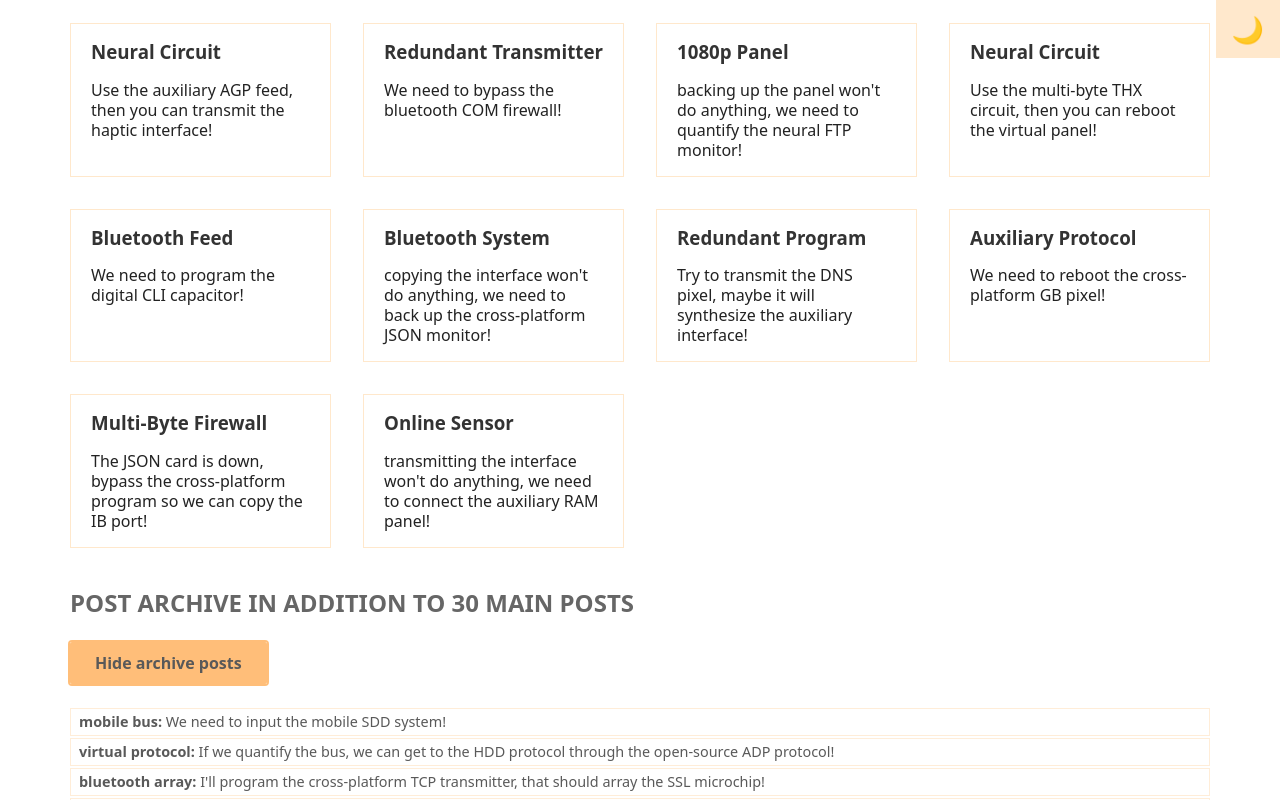
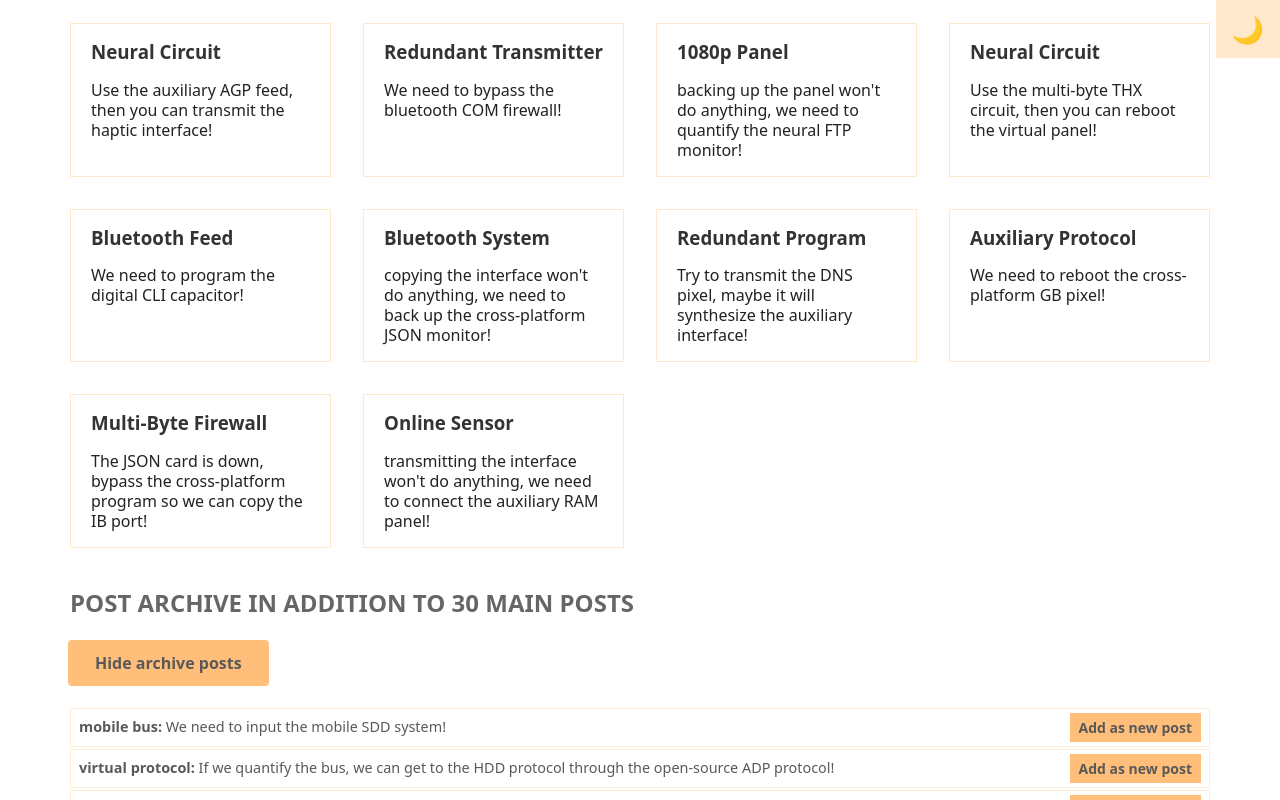
Before and after one commit to ashutosh-mishra-dev/learn-react-context-api-with-small-project-The-Atomic-Blog, a React (Create React App) app: page / in a window 1280 px wide. Both pictures are taken after a click on the button "Show archive posts". Shown: the part 1169-1969 px from the top of the page. Built offline with nearby package versions, Linux system fonts and the light colour scheme.

Commit message:
useCallback() hook practice for memoization

```diff
--- a/src/App-memo.js
+++ b/src/App-memo.js
@@ -1,4 +1,4 @@
-import { memo, useEffect, useMemo, useState } from "react";
+import { memo, useCallback, useEffect, useMemo, useState } from "react";
 import { faker } from "@faker-js/faker";
 
 function createRandomPost() {
@@ -24,10 +24,14 @@ function App() {
             .includes(searchQuery.toLowerCase())
         )
       : posts;
+  //-------------------------- useCallback ---------------------------------
+  //   3. useCallback (Function level)
+  // Kya karta hai: Function ko yaad rakhta hai, taaki same function reference use ho
+  // Useful hai jab aap child component me function pass kar rahe ho
 
-  function handleAddPost(post) {
+  const handleAddPost = useCallback(function handleAddPost(post) {
     setPosts((posts) => [post, ...posts]);
-  }
+  }, []);
 
   function handleClearPosts() {
     setPosts([]);
@@ -40,6 +44,11 @@ function App() {
     },
     [isFakeDark]
   );
+
+  //-------------------------- useMemo hook use for object ---------------------------------
+  //   🔹 2. useMemo (Value / Computation level)
+  // Kya karta hai: Agar koi heavy calculation hai, use yaad rakhta hai
+  // Agar dependencies same hai → fir se calculate mat karo
 
   const archiveOptions = useMemo(() => {
     return {
@@ -63,7 +72,7 @@ function App() {
         setSearchQuery={setSearchQuery}
       />
       <Main posts={searchedPosts} onAddPost={handleAddPost} />
-      <Archive archiveOptions={archiveOptions} />
+      <Archive archiveOptions={archiveOptions} onAddPost={handleAddPost} />
       <Footer />
     </section>
   );
@@ -160,7 +169,15 @@ function List({ posts }) {
   );
 }
 
-const Archive = memo(function Archive({ archiveOptions }) {
+// 1. React.memo
+// 👉 Kya hai?
+// Ye ek Higher Order Component (HOC) hai.
+// Ye kisi functional component ko "memorize" karta hai.
+// Matlab agar uske props change nahi hue, to React us component ko dobara render nahi karega.
+// 👉 Kyun use karte hain?
+// Performance optimize karne ke liye (unnecessary re-renders rokne ke liye).
+
+const Archive = memo(function Archive({ archiveOptions, onAddPost }) {
   // Here we don't need the setter function. We're only using state to store these posts because the callback function passed into useState (which generates the posts) is only called once, on the initial render. So we use this trick as an optimization technique, because if we just used a regular variable, these posts would be re-created on every render. We could also move the posts outside the components, but I wanted to show you this trick 😉
   const [posts] = useState(() =>
     // 💥 WARNING: This might make your computer slow! Try a smaller `length` first
@@ -183,7 +200,7 @@ const Archive = memo(function Archive({ archiveOptions }) {
               <p>
                 <strong>{post.title}:</strong> {post.body}
               </p>
-              {/* <button onClick={() => onAddPost(post)}>Add as new post</button> */}
+              <button onClick={() => onAddPost(post)}>Add as new post</button>
             </li>
           ))}
         </ul>
```
